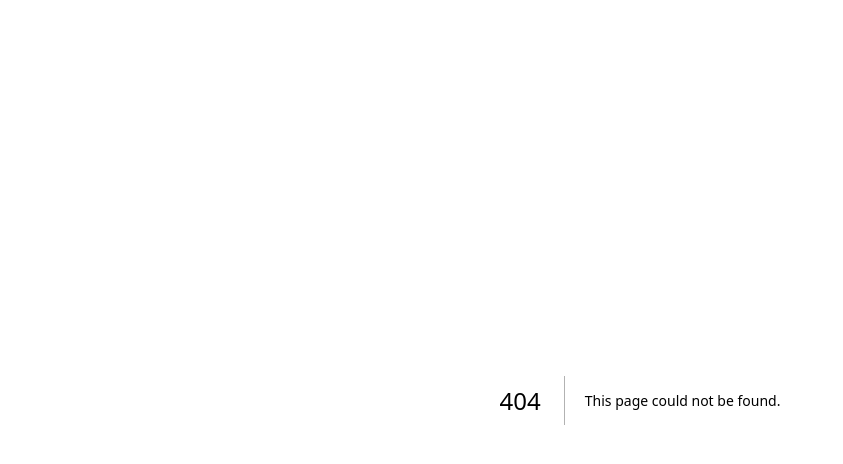
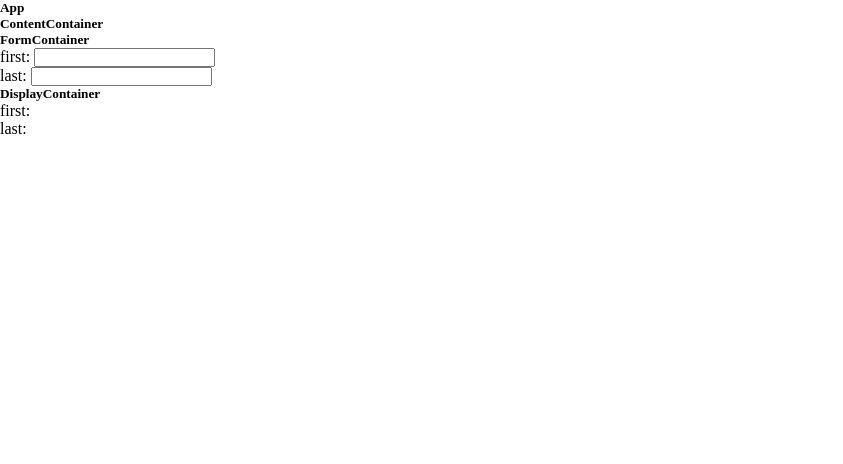
Before and after one commit to JOANNASHIN/react-rnd, a Next.js app: page /reactFactContext in a window 1280 px wide. Before the commit this address had no page. Shown: the top 464 px of the page, without its empty margins (0-843 px from the left). Built offline with nearby package versions, Linux system fonts and the light colour scheme.

Commit message:
react fast context

```diff
--- /dev/null
+++ b/src/pages/reactFactContext.tsx
@@ -0,0 +1,171 @@
+/**
+ * 참고
+ * https://www.youtube.com/watch?v=ZKlXqrcBx88
+ */
+import React, { createContext, useCallback, useContext, useEffect, useRef, useState, useSyncExternalStore } from "react";
+
+//#region type
+interface Store {
+  first: string;
+  last: string;
+}
+
+type StoreSet = (value: Partial<Store>) => void;
+type UseStoreDataReturnType = ReturnType<typeof useStoreData>;
+type TCallback = () => void;
+
+interface UseStoreDataProps {
+  get: () => Store;
+  set: StoreSet;
+  subscribe: (callback: TCallback) => TCallback;
+}
+//#endregion
+
+
+/**
+ * 스토어 데이터
+ */
+function useStoreData(): UseStoreDataProps {
+  const store = useRef({
+    first: "",
+    last: "",
+  })
+
+  const get = useCallback(() => store.current, []);
+
+  const subscribers = useRef(new Set<TCallback>());
+
+  const set = useCallback((value:  Partial<Store>) => {
+    store.current = {
+      ...store.current,
+      ...value
+    }
+
+    subscribers.current.forEach((callback) => callback());
+  }, []);
+
+
+
+  const subscribe = useCallback((callback: TCallback) => {
+    subscribers.current.add(callback);
+
+    return () => {
+      subscribers.current.delete(callback);
+    }
+  }, []);
+
+  return {
+    get,
+    set,
+    subscribe,
+  };
+}
+
+
+/** 스토어 context */
+const StoreContext = createContext<null | UseStoreDataReturnType>(null);
+
+/** 스토어 context Provider
+ * - 데이터는 useStoreData- get, set, subscribers
+*/
+function Provider ({children} : {children: React.ReactNode}) {
+  const store = useStoreData();
+
+  return (
+    <StoreContext.Provider value={store}>
+      {children}
+    </StoreContext.Provider>
+  )
+}
+/**
+ * 스토어 사용시에 부를 함수
+ */
+function useStore<SelecterOutput>(
+  selector: (store: Store) => SelecterOutput
+): [
+  SelecterOutput,
+  StoreSet
+] {
+  const store = useContext(StoreContext);
+  if (!store) {
+    throw new Error('Store not found');
+  }
+
+  // const [state, setState] = useState(store.get());
+
+  // useEffect(() => {
+  //   return store.subscribe(() => setState(store.get()))
+  // }, [])
+
+  const state = useSyncExternalStore(store.subscribe, () => selector(store.get()));
+
+  return [
+    state,
+    store.set
+  ]
+}
+
+const TextInput = ({ value }: { value: "first" | "last" }) => {
+  const [fieldValue, setStore] = useStore((store) => store[value]);
+
+  return (
+    <div className="field">
+      {value}: <input
+        value={fieldValue}
+        onChange={e => setStore({ [value]: e.target.value })}
+      />
+    </div>
+  );
+};
+
+const Display = ({ value }: { value: "first" | "last" }) => {
+  const [fieldValue] = useStore((store) => store[value]);
+  return (
+    <div className="value">
+      {value}: {fieldValue}
+    </div>
+  );
+};
+
+const FormContainer = () => {
+  return (
+    <div className="container">
+      <h5>FormContainer</h5>
+      <TextInput value="first" />
+      <TextInput value="last" />
+    </div>
+  );
+};
+
+const DisplayContainer = () => {
+  return (
+    <div className="container">
+      <h5>DisplayContainer</h5>
+      <Display value="first" />
+      <Display value="last" />
+    </div>
+  );
+};
+
+const ContentContainer = () => {
+  return (
+    <div className="container">
+      <h5>ContentContainer</h5>
+      <FormContainer />
+      <DisplayContainer />
+    </div>
+  );
+};
+
+function App() {
+  return (
+    <Provider>
+      <div className="container">
+        <h5>App</h5>
+        <ContentContainer />
+      </div>
+    </Provider>
+  );
+}
+
+export default App;
```
